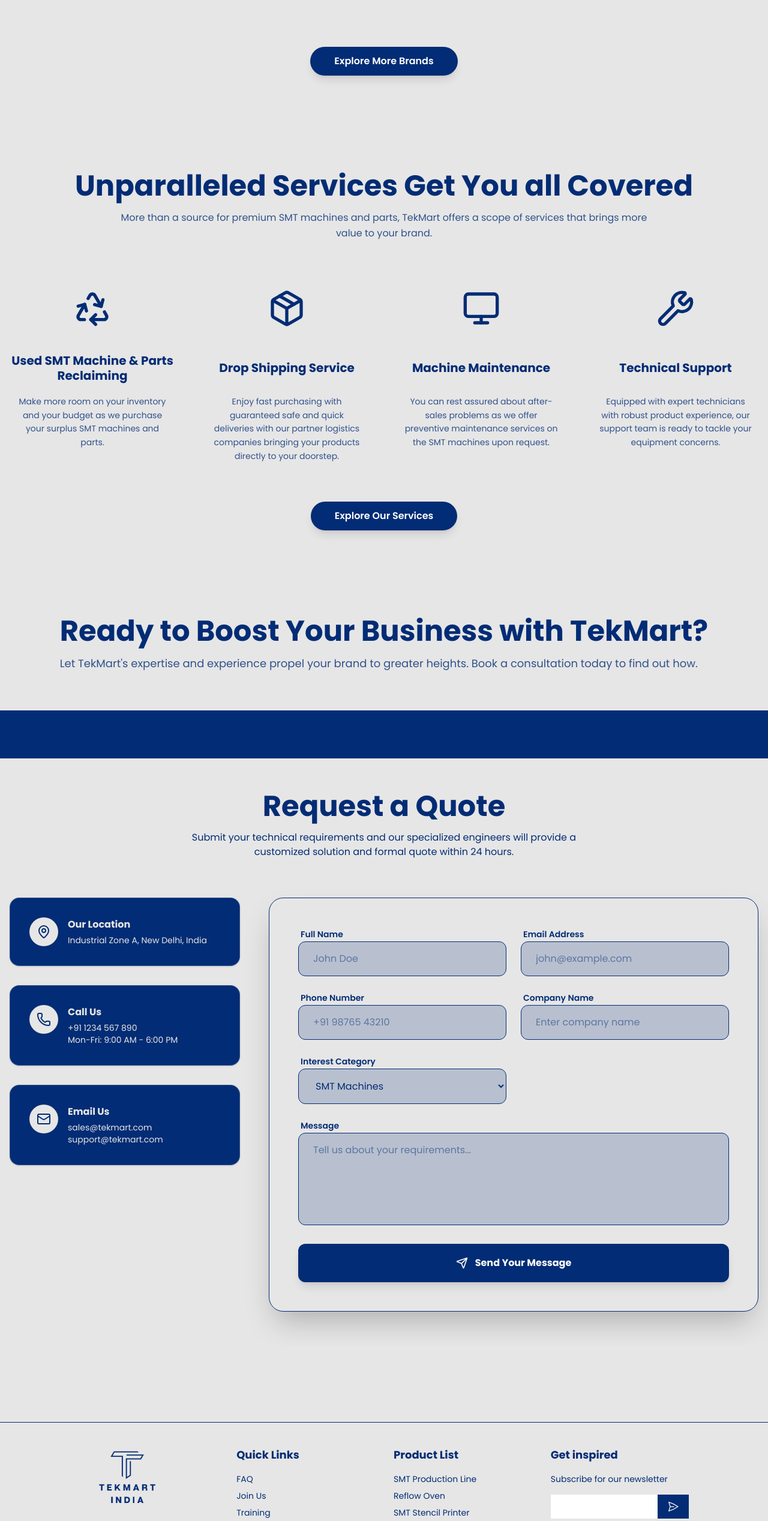
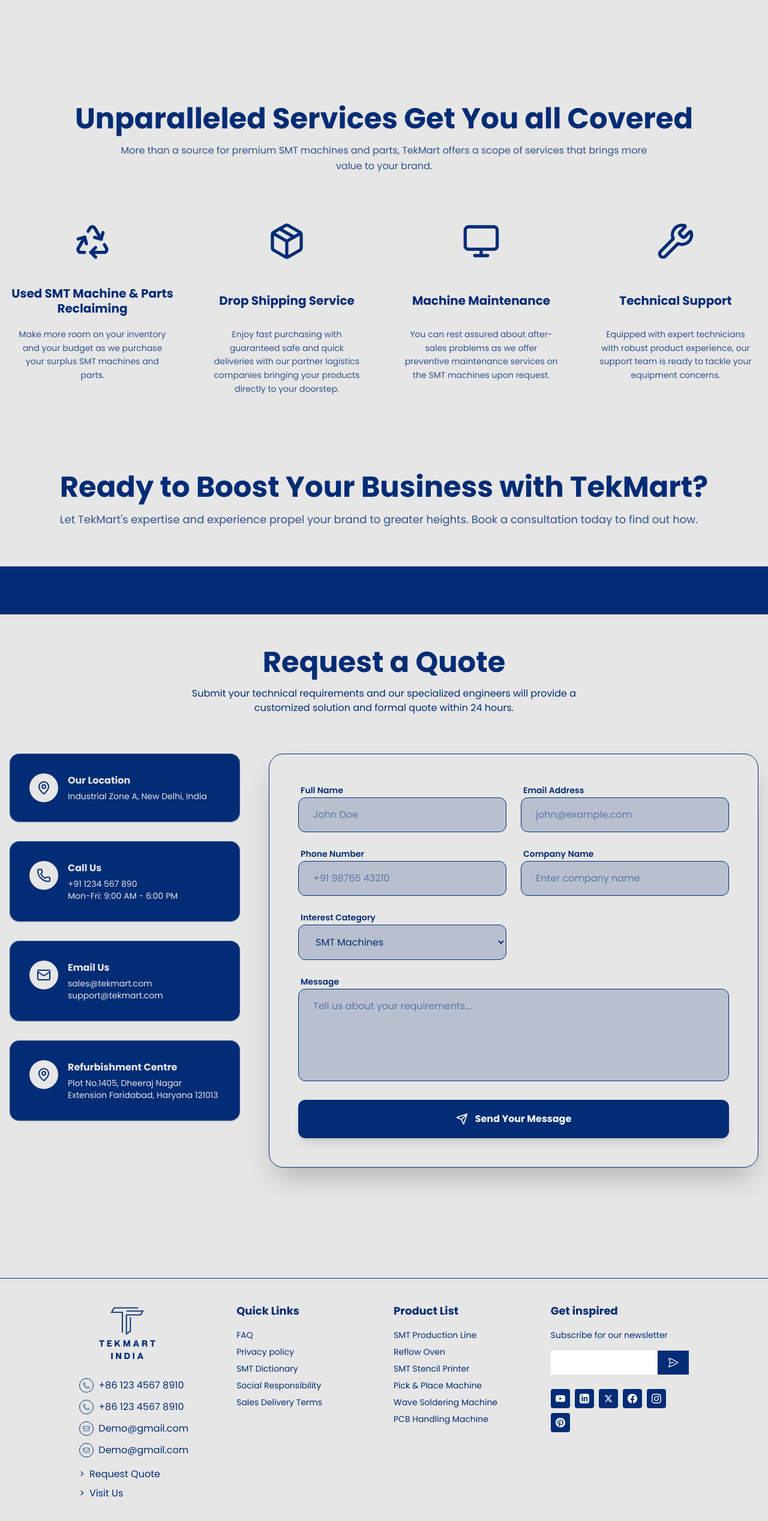
Before and after one commit to YaSi9R/my-next-app, a Next.js app: page / in a window 1280 px wide. Shown: the part 4210-6745 px from the top of the page at 60% size. Built offline with nearby package versions, Linux system fonts and the light colour scheme; no server answers; the database is empty.

Commit message:
did minor changes of clients

```diff
--- a/app/admin/products/page.tsx
+++ b/app/admin/products/page.tsx
@@ -187,7 +187,7 @@
 
   const fetchData = async () => {
     setLoadingData(true);
-
+    try {
       const [p, b, c, s, ss] = await Promise.all([
         fetch("/api/products"),
         fetch("/api/brands"),
@@ -196,14 +196,16 @@
         fetch("/api/subsubcategories"),
       ]);
       const list = await p.json();
-    setProducts(list.products);
-    console.log("ddd", list.products);
+      setProducts(list.products || []);
       setBrands(await b.json());
       setCategories(await c.json());
       setSubcategories(await s.json());
       setSubSubcategories(await ss.json());
-
+    } catch (error) {
+      console.error("Error fetching data:", error);
+    } finally {
       setLoadingData(false);
+    }
   };
 
   useEffect(() => {
@@ -220,6 +222,7 @@
     const payload = {
       ...form,
       slug,
+      subsubcategoryId: form.subsubcategoryId || null, // Ensure empty string becomes null for Prisma
       specifications: form.specifications.filter(
         (s: any) => s.label && s.value,
       ),
@@ -229,22 +232,28 @@
         .filter((f) => f.length > 0),
     };
 
-    if (editingId) {
-      await fetch(`/api/products/${editingId}`, {
-        method: "PUT",
+    try {
+      const url = editingId ? `/api/products/${editingId}` : "/api/products";
+      const method = editingId ? "PUT" : "POST";
+
+      const res = await fetch(url, {
+        method,
         headers: { "Content-Type": "application/json" },
         body: JSON.stringify(payload),
       });
-    } else {
-      await fetch("/api/products", {
-        method: "POST",
-        headers: { "Content-Type": "application/json" },
-        body: JSON.stringify(payload),
-      });
+
+      if (!res.ok) {
+        const errData = await res.json();
+        throw new Error(errData.error || "Failed to save product");
       }
 
+      alert(editingId ? "Product updated successfully!" : "Product added successfully!");
       resetForm();
       fetchData();
+    } catch (error: any) {
+      console.error("Submission error:", error);
+      alert(error.message || "An error occurred during submission");
+    }
   };
 
   const resetForm = () => {
@@ -284,8 +293,8 @@
     (s) => s.categoryId === form.categoryId,
   );
 
-  const filteredSubSubcategories = subcategories.filter(
-    (ss) => ss.categoryId === form.subcategoryId,
+  const filteredSubSubcategories = subsubcategories.filter(
+    (ss) => ss.subcategoryId === form.subcategoryId,
   );
 
   // if (loadingData) return <TableShimmer />;
@@ -519,7 +528,7 @@
 
       <div className="bg-white p-6 rounded-xl shadow text-[#022c75]">
         {
-              loadingData?<TableShimmer/>:
+          loadingData ? <TableShimmer /> :
             <table className="w-full">
               <thead>
                 <tr className="border-b text-left">
--- a/components/Footer.tsx
+++ b/components/Footer.tsx
@@ -22,6 +22,24 @@
                                     </svg>
                                 </div>
                                 <span className='text-[#022c75]'>+86 123 4567 8910</span>
+
+                            </li>
+                             <li className="flex items-center space-x-2">
+                                <div className="w-6 h-6 rounded-full border border-[#022c75] flex items-center justify-center text-[#022c75]">
+                                    <svg xmlns="http://www.w3.org/2000/svg" fill="none" viewBox="0 0 24 24" strokeWidth={1.5} stroke="currentColor" className="w-3 h-3">
+                                        <path strokeLinecap="round" strokeLinejoin="round" d="M2.25 6.75c0 8.284 6.716 15 15 15h2.25a2.25 2.25 0 0 0 2.25-2.25v-1.372c0-.516-.351-.966-.852-1.091l-4.423-1.106c-.44-.11-.902.055-1.173.417l-.97 1.293c-.282.376-.769.542-1.21.38a12.035 12.035 0 0 1-7.143-7.143c-.162-.441.004-.928.38-1.21l1.293-.97c.363-.271.527-.734.417-1.173L6.963 3.102a1.125 1.125 0 0 0-1.091-.852H4.5A2.25 2.25 0 0 0 2.25 4.5v2.25Z" />
+                                    </svg>
+                                </div>
+                                <span className='text-[#022c75]'>+86 123 4567 8910</span>
+
+                            </li>
+                            <li className="flex items-center space-x-2">
+                                <div className="w-6 h-6 rounded-full border border-[#022c75] flex items-center justify-center text-[#022c75]">
+                                    <svg xmlns="http://www.w3.org/2000/svg" fill="none" viewBox="0 0 24 24" strokeWidth={1.5} stroke="currentColor" className="w-3 h-3">
+                                        <path strokeLinecap="round" strokeLinejoin="round" d="M21.75 6.75v10.5a2.25 2.25 0 0 1-2.25 2.25h-15a2.25 2.25 0 0 1-2.25-2.25V6.75m19.5 0A2.25 2.25 0 0 0 19.5 4.5h-15a2.25 2.25 0 0 0-2.25 2.25m19.5 0v.243a2.25 2.25 0 0 1-1.07 1.916l-7.5 4.615a2.25 2.25 0 0 1-2.36 0L3.32 8.91a2.25 2.25 0 0 1-1.07-1.916V6.75" />
+                                    </svg>
+                                </div>
+                                <a href="mailto:smt@smt11.com" className="text-[#022c75]">Demo@gmail.com</a>
                             </li>
                             <li className="flex items-center space-x-2">
                                 <div className="w-6 h-6 rounded-full border border-[#022c75] flex items-center justify-center text-[#022c75]">
@@ -37,7 +55,7 @@
                             <Link href="/quote" className="block text-[#022c75] hover:text-[#022c75]/70 flex items-center">
                                 <span className="text-[#022c75] mr-2">&gt;</span> Request Quote
                             </Link>
-                            <Link href="/visit" className="block text-[#022c75] hover:text-[#022c75]/70 flex items-center">
+                            <Link href="/contact" className="block text-[#022c75] hover:text-[#022c75]/70 flex items-center">
                                 <span className="text-[#022c75] mr-2">&gt;</span> Visit Us
                             </Link>
                         </div>
@@ -48,14 +66,14 @@
                         <h3 className="text-[#022c75] font-bold text-lg mb-4">Quick Links</h3>
                         <ul className="space-y-2 text-sm text-[#022c75]">
                             <li><Link href="/faq" className="hover:text-[#e6e6e6] hover:bg-[#022c75] rounded-12">FAQ</Link></li>
-                            <li><Link href="/join-us" className="hover:text-[#e6e6e6] hover:bg-[#022c75] rounded-12">Join Us</Link></li>
-                            <li><Link href="/training" className="hover:text-[#e6e6e6] hover:bg-[#022c75] rounded-12">Training</Link></li>
+                            {/* <li><Link href="/join-us" className="hover:text-[#e6e6e6] hover:bg-[#022c75] rounded-12">Join Us</Link></li> */}
+                            {/* <li><Link href="/training" className="hover:text-[#e6e6e6] hover:bg-[#022c75] rounded-12">Training</Link></li> */}
                             <li><Link href="/privacy-policy" className="hover:text-[#e6e6e6] hover:bg-[#022c75] rounded-12">Privacy policy</Link></li>
                             <li><Link href="/smt-dictionary" className="hover:text-[#e6e6e6] hover:bg-[#022c75] rounded-12">SMT Dictionary</Link></li>
                             <li><Link href="/social-responsibility" className="hover:text-[#e6e6e6] hover:bg-[#022c75] rounded-12">Social Responsibility</Link></li>
                             <li><Link href="/sales-delivery-terms" className="hover:text-[#e6e6e6] hover:bg-[#022c75] rounded-12">Sales Delivery Terms</Link></li>
-                            <li><Link href="/service-maintenance" className="hover:text-[#e6e6e6] hover:bg-[#022c75] rounded-12">Service & Maintenance</Link></li>
-                            <li><Link href="/sitemap" className="hover:text-[#e6e6e6] hover:bg-[#022c75] rounded-12">Sitemap</Link></li>
+                            {/* <li><Link href="/service-maintenance" className="hover:text-[#e6e6e6] hover:bg-[#022c75] rounded-12">Service & Maintenance</Link></li> */}
+                            {/* <li><Link href="/sitemap" className="hover:text-[#e6e6e6] hover:bg-[#022c75] rounded-12">Sitemap</Link></li> */}
                         </ul>
                     </div>
 
@@ -63,14 +81,14 @@
                     <div>
                         <h3 className="text-[#022c75] font-bold text-lg mb-4">Product List</h3>
                         <ul className="space-y-2 text-sm text-[#022c75]">
-                            <li><Link href="/products/smt-production-line" className="hover:text-[#e6e6e6] hover:bg-[#022c75] rounded-12">SMT Production Line</Link></li>
-                            <li><Link href="/products/reflow-oven" className="hover:text-[#e6e6e6] hover:bg-[#022c75] rounded-12">Reflow Oven</Link></li>
-                            <li><Link href="/products/smt-stencil-printer" className="hover:text-[#e6e6e6] hover:bg-[#022c75] rounded-12">SMT Stencil Printer</Link></li>
-                            <li><Link href="/products/pick-place-machine" className="hover:text-[#e6e6e6] hover:bg-[#022c75] rounded-12">Pick & Place Machine</Link></li>
-                            <li><Link href="/products/wave-soldering-machine" className="hover:text-[#e6e6e6] hover:bg-[#022c75] rounded-12">Wave Soldering Machine</Link></li>
-                            <li><Link href="/products/pcb-handling-machine" className="hover:text-[#e6e6e6] hover:bg-[#022c75] rounded-12">PCB Handling Machine</Link></li>
-                            <li><Link href="/video" className="hover:text-[#e6e6e6] hover:bg-[#022c75] rounded-12">Video</Link></li>
-                            <li><Link href="/view-more" className="hover:text-[#e6e6e6] hover:bg-[#022c75] rounded-12">View More</Link></li>
+                            <li><Link href="/smt-line" className="hover:text-[#e6e6e6] hover:bg-[#022c75] rounded-12">SMT Production Line</Link></li>
+                            <li><Link href="/smt-machines/reflow-ovens" className="hover:text-[#e6e6e6] hover:bg-[#022c75] rounded-12">Reflow Oven</Link></li>
+                            <li><Link href="/smt-machines/screen-printers" className="hover:text-[#e6e6e6] hover:bg-[#022c75] rounded-12">SMT Stencil Printer</Link></li>
+                            <li><Link href="/smt-machines/pick-and-place-machines" className="hover:text-[#e6e6e6] hover:bg-[#022c75] rounded-12">Pick & Place Machine</Link></li>
+                            <li><Link href="/smt-machines/aoi" className="hover:text-[#e6e6e6] hover:bg-[#022c75] rounded-12">Wave Soldering Machine</Link></li>
+                            <li><Link href="/smt-machines/pcb-cutting" className="hover:text-[#e6e6e6] hover:bg-[#022c75] rounded-12">PCB Handling Machine</Link></li>
+                            {/* <li><Link href="/video" className="hover:text-[#e6e6e6] hover:bg-[#022c75] rounded-12">Video</Link></li> */}
+                            {/* <li><Link href="/view-more" className="hover:text-[#e6e6e6] hover:bg-[#022c75] rounded-12">View More</Link></li> */}
                         </ul>
                     </div>
 
--- a/components/homepage/BrandSlider.tsx
+++ b/components/homepage/BrandSlider.tsx
@@ -91,11 +91,7 @@
                     </button>
                 </div>
 
-                <div className="mt-16 flex justify-center cursor-pointer">
-                    <button className="bg-[#022c75] hover:bg-[#0441ac] text-white font-semibold py-3 px-10 rounded-full transition-all shadow-lg hover:shadow-xl transform hover:-translate-y-1 cursor-pointer">
-                        Explore More Brands
-                    </button>
-                </div>
+
             </div>
         </section>
     );
--- a/components/homepage/ContactSection.tsx
+++ b/components/homepage/ContactSection.tsx
@@ -122,6 +122,15 @@
                                     <h4 className="font-bold text-[#e6e6e6] mb-1">Email Us</h4>
                                     <p className="text-[#e6e6e6] text-sm">sales@tekmart.com</p>
                                     <p className="text-[#e6e6e6] text-sm">support@tekmart.com</p>
+                                </div>
+                            </div>
+                            <div className="bg-[#022c75] backdrop-blur-md p-8 rounded-2xl shadow-sm border border-[#e6e6e6]/20 flex items-start gap-4">
+                               <div className="w-12 h-12 rounded-full bg-[#e6e6e6] flex items-center justify-center flex-shrink-0">
+                                    <MapPin size={24} className="text-[#022c75]" />
+                                </div>
+                                <div>
+                                    <h4 className="font-bold text-[#e6e6e6] mb-1">Refurbishment Centre</h4>
+                                    <p className="text-[#e6e6e6] text-sm">Plot No.1405, Dheeraj Nagar Extension Faridabad, Haryana 121013</p>
                                 </div>
                             </div>
                         </div>
--- a/components/homepage/FeaturesSection.tsx
+++ b/components/homepage/FeaturesSection.tsx
@@ -32,25 +32,25 @@
                             title="Find Your Product"
                             items={["Wide Product Coverage", "Responsive Product Finding", "100% Product Matching"]}
                             linkText="Find Now"
-                            linkHref="#"
+                            linkHref="/smt-machines"
                         />
                         <FeatureCard
                             title="Get Your Products"
                             items={["Ample SMT Product Expertise", "Solid Supply Chain System", "Proficiency in Tricky Products"]}
                             linkText="Request Support"
-                            linkHref="#"
+                            linkHref="/smt-machines"
                         />
                         <FeatureCard
                             title="Inspect Your Products"
                             items={["Triple Inspections", "Professional Quality Inspection", "Stringent Quality System"]}
                             linkText="Learn Quality Control"
-                            linkHref="#"
+                            linkHref="/smt-machines"
                         />
                         <FeatureCard
                             title="Deliver Your Products"
                             items={["Sufficient Inventory", "Reliable Logistic Partners", "On Time Delivery"]}
                             linkText="Warehouse Tour"
-                            linkHref="#"
+                            linkHref="/smt-machines"
                         />
                     </div>
 
--- a/components/homepage/HeroSlider.tsx
+++ b/components/homepage/HeroSlider.tsx
@@ -101,7 +101,7 @@
 
               {/* Secondary button */}
               <Link
-                href="/solutions"
+                href="/smt-line"
                 className="bg-[#022c75] hover:bg-[#022c75]/85
                text-[#e6e6e6]
                border border-[#022c75]/40
--- a/components/homepage/ServicesSection.tsx
+++ b/components/homepage/ServicesSection.tsx
@@ -26,7 +26,7 @@
 
 const ServicesSection = () => {
     return (
-        <section className="py-20 bg-[#e6e6e6]">
+        <section className="pt-20 bg-[#e6e6e6]">
             <div className="container mx-auto px-4 max-w-7xl">
                 <div className="text-center mb-16 px-4">
                     <h2 className="text-3xl md:text-5xl font-bold text-[#022c75] mb-4">
@@ -53,11 +53,7 @@
                     ))}
                 </div>
 
-                <div className="flex justify-center">
-                    <button className="bg-[#022c75] hover:bg-[#0441ac] text-white font-semibold py-3 px-10 rounded-full transition-all shadow-lg hover:shadow-xl transform hover:-translate-y-1 cursor-pointer">
-                        Explore Our Services
-                    </button>
-                </div>
+
             </div>
         </section>
     );
```
Lines whose indentation alone changed are shown as unchanged.
